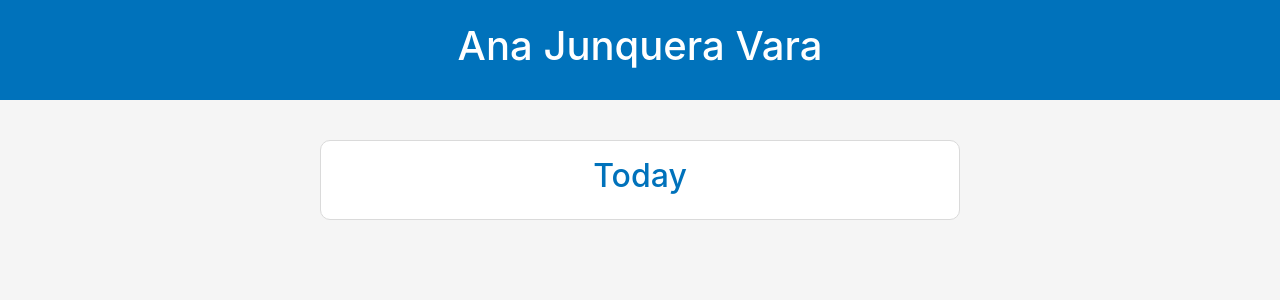
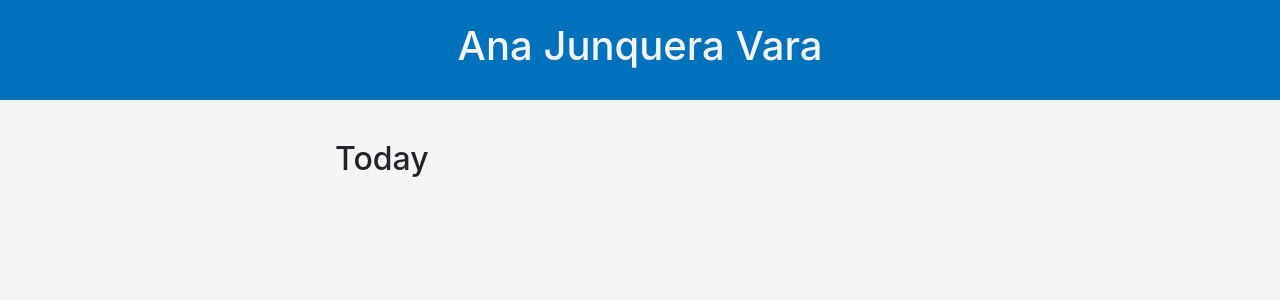
Before and after one commit to ajv777/TodoApp-React-Firebase, a React (Create React App) app: page / in a window 1280 px wide. Shown: the top 300 px of the page. Built offline with nearby package versions, Linux system fonts and the light colour scheme.

Commit message:
Add styles to form

```diff
--- a/src/App.scss
+++ b/src/App.scss
@@ -10,13 +10,13 @@
     text-align: center;
 
     h1 {
-      color: #fff;
+      color: #f5f5f5;
     }
   }
 
   .todo {
     margin: 40px 0 0 0;
-    &__title {
+    &-title {
       background-color: #fff;
       height: 80px;
       border-radius: 10px;
```
